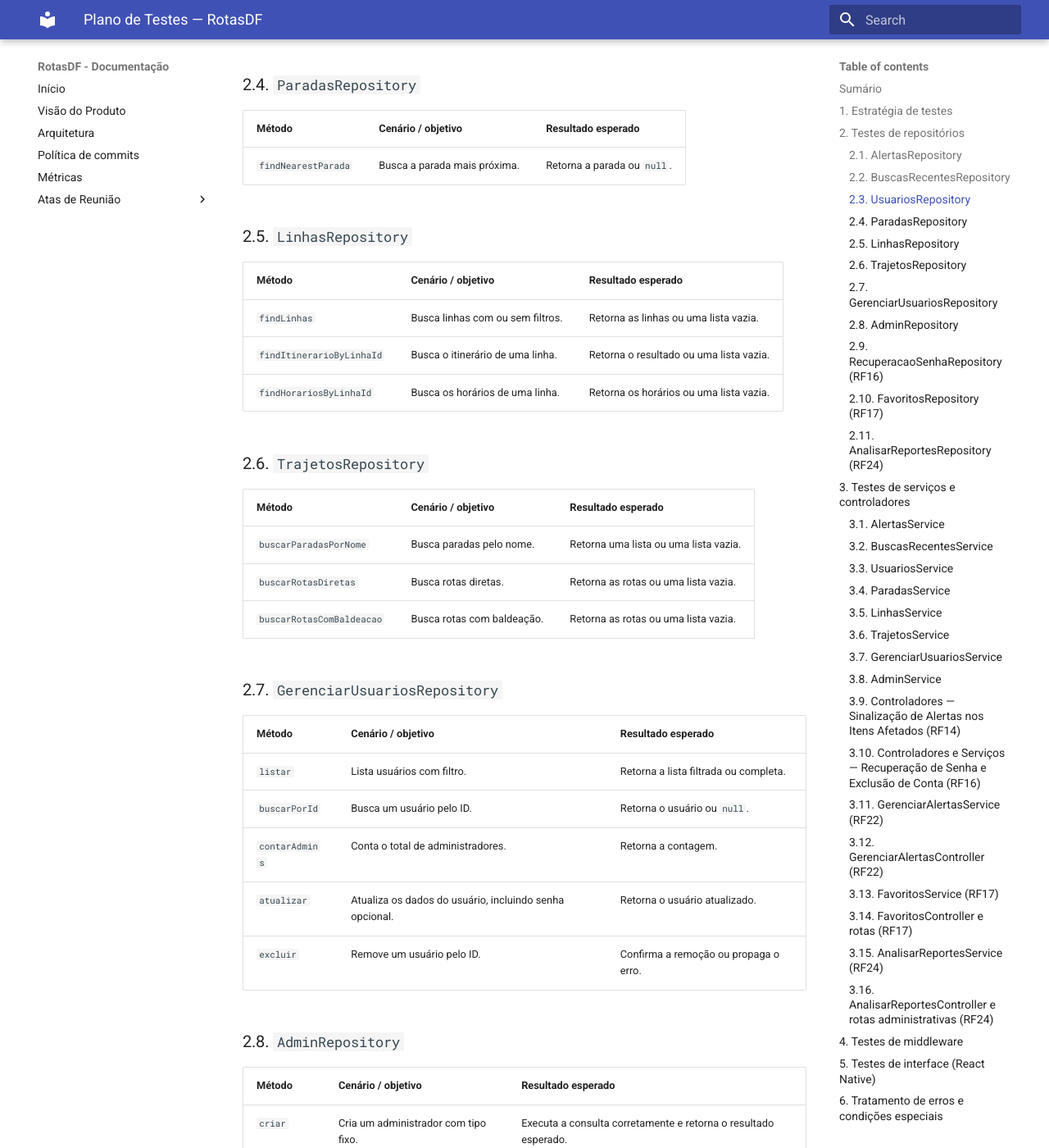
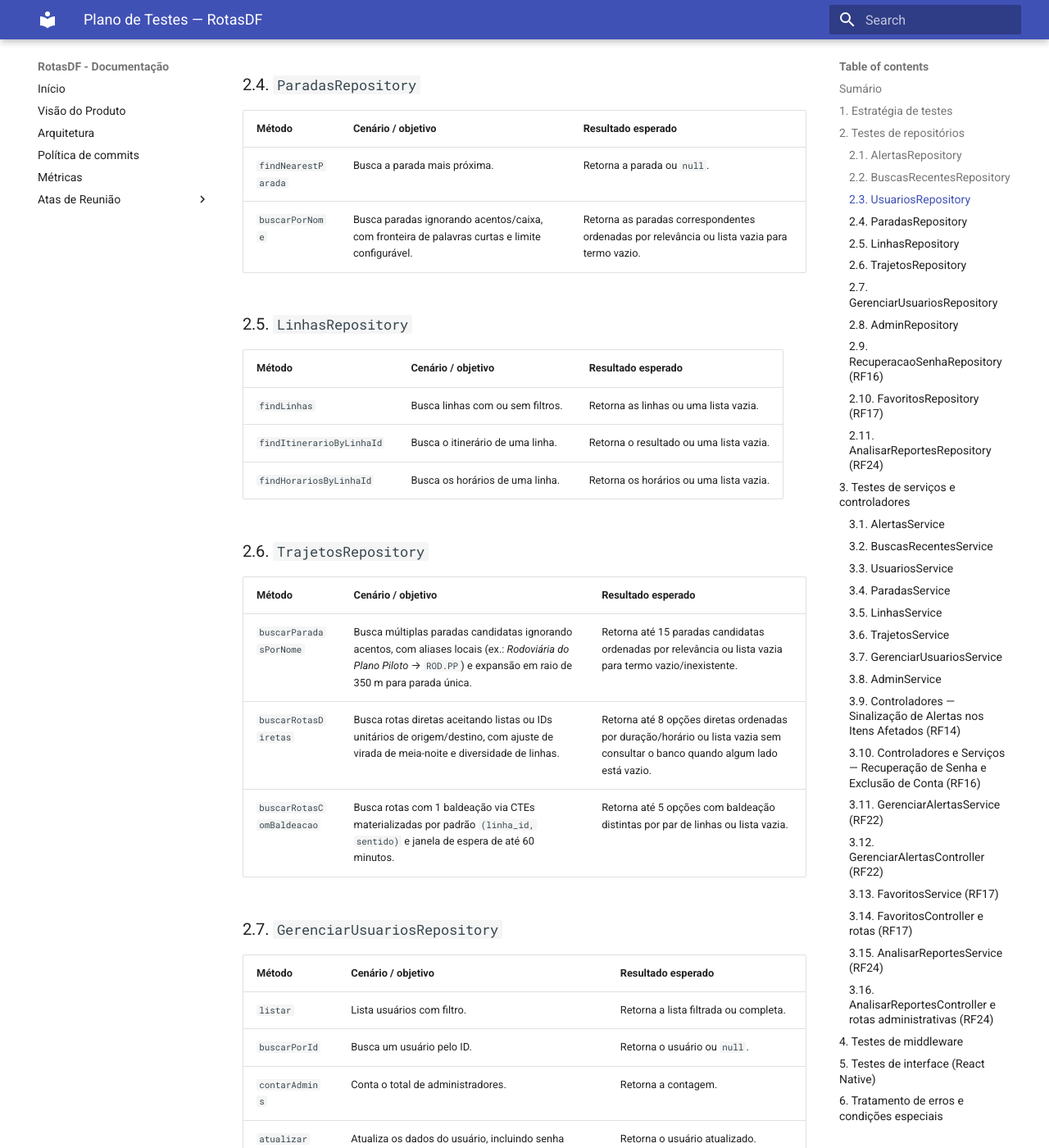
Before and after one commit to FGA0138-MDS-Ajax/2026.2-T02-Knuth, an MkDocs documentation site: the page built from docs/plano_de_testes_RotasDF.md, in a window 1280 px wide and 1400 px high, scrolled down 1907 px. Shown: the whole window at 82% size. Built offline with MkDocs 1.6.1 and Material for MkDocs 9.7.7, drawn with Linux system fonts in a browser that asks for light colours; some of the changed text lies outside the part shown.

Commit message:
docs(testes): atualiza casos de teste de busca de trajetos, normalizacao e autocomplete de paradas

```diff
--- a/docs/plano_de_testes_RotasDF.md
+++ b/docs/plano_de_testes_RotasDF.md
@@ -53,6 +53,7 @@
 | Método | Cenário / objetivo | Resultado esperado |
 |---|---|---|
 | `findNearestParada` | Busca a parada mais próxima. | Retorna a parada ou `null`. |
+| `buscarPorNome` | Busca paradas ignorando acentos/caixa, com fronteira de palavras curtas e limite configurável. | Retorna as paradas correspondentes ordenadas por relevância ou lista vazia para termo vazio. |
 
 ### 2.5. `LinhasRepository`
 
@@ -66,9 +67,9 @@
 
 | Método | Cenário / objetivo | Resultado esperado |
 |---|---|---|
-| `buscarParadasPorNome` | Busca paradas pelo nome. | Retorna uma lista ou uma lista vazia. |
-| `buscarRotasDiretas` | Busca rotas diretas. | Retorna as rotas ou uma lista vazia. |
-| `buscarRotasComBaldeacao` | Busca rotas com baldeação. | Retorna as rotas ou uma lista vazia. |
+| `buscarParadasPorNome` | Busca múltiplas paradas candidatas ignorando acentos, com aliases locais (ex.: *Rodoviária do Plano Piloto* → `ROD.PP`) e expansão em raio de 350 m para parada única. | Retorna até 15 paradas candidatas ordenadas por relevância ou lista vazia para termo vazio/inexistente. |
+| `buscarRotasDiretas` | Busca rotas diretas aceitando listas ou IDs unitários de origem/destino, com ajuste de virada de meia-noite e diversidade de linhas. | Retorna até 8 opções diretas ordenadas por duração/horário ou lista vazia sem consultar o banco quando algum lado está vazio. |
+| `buscarRotasComBaldeacao` | Busca rotas com 1 baldeação via CTEs materializadas por padrão `(linha_id, sentido)` e janela de espera de até 60 minutos. | Retorna até 5 opções com baldeação distintas por par de linhas ou lista vazia. |
 
 ### 2.7. `GerenciarUsuariosRepository`
 
@@ -148,6 +149,7 @@
 | Método | Cenário / objetivo | Resultado esperado |
 |---|---|---|
 | `obterParadaMaisProxima` | Busca a parada mais próxima usando latitude e longitude. | Retorna a parada, `null` ou um erro. |
+| `buscarParadas` | Valida o termo mínimo (2 caracteres) e o limite (1–25) para autocomplete (`GET /paradas`). | Retorna lista vazia para termos curtos/vazios ou repassa termo aparado e limite ao repositório. |
 
 ### 3.5. `LinhasService`
 
@@ -161,7 +163,7 @@
 
 | Método | Cenário / objetivo | Resultado esperado |
 |---|---|---|
-| `obterTrajetos` | Valida a origem e o destino e retorna rotas. | Retorna uma lista combinada de trajetos ou um erro. |
+| `obterTrajetos` | Resolve todas as paradas candidatas de origem e destino e combina rotas diretas e com baldeação. | Repassa todos os IDs candidatos ao repositório, retorna lista combinada de trajetos (diretas antes de baldeações) ou propaga erro. |
 
 ### 3.7. `GerenciarUsuariosService`
 
@@ -286,7 +288,7 @@
 | `ExcluirContaScreen` | Confirmação de senha e diálogo destrutivo para exclusão definitiva da própria conta (RF16). | Exige senha atual, solicita confirmação, chama `DELETE /usuarios/me`, limpa `AsyncStorage` (`@rotasdf_token`, `@rotasdf_usuario`, `@rotasdf_buscas_recentes`) e redireciona para `Linhas`. |
 | `ConfiguracoesScreen` | Exibição de perfil, limpeza de histórico, logout, atalho para reporte (RF19) e exclusão de conta para passageiros (RF16). | Exibe dados do passageiro logado, navega para `ReportarDivergencia`, mostra *"Excluir minha conta"* apenas para passageiros autenticados e executa logout. |
 | `dialogos` | Utilitário multiplataforma de alertas e confirmações (`mostrarAviso` e `confirmarAcao`) (RF16). | Utiliza `Alert.alert` no Android/iOS e `window.alert`/`window.confirm` na Web. |
-| `BuscarTrajetoScreen` | GPS, permissão, buscas, alerta na parada de origem (RF14) e favoritos de parada/trajeto (RF17). | Trata permissão de GPS e localização, exibe `AlertaBanner`, aceita origem/destino pré-preenchidos por rota, permite favoritar a parada próxima ou o trajeto e navega com `{ opcoes, origem, destino }`. |
+| `BuscarTrajetoScreen` | GPS, permissão, edição manual de origem, autocomplete de paradas (`GET /paradas`), buscas, alerta na parada de origem (RF14) e favoritos de parada/trajeto (RF17). | Trata permissão de GPS e localização, permite digitar outra origem manualmente e selecionar sugestões de paradas no destino, exibe `AlertaBanner`, aceita origem/destino pré-preenchidos por rota, permite favoritar a parada próxima ou o trajeto e navega com `{ opcoes, origem, destino }`. |
 | `ResultadoTrajetoScreen` | Exibição, navegação por opções, destaque de alertas (RF14) e favoritar trajeto pesquisado (RF17). | Exibe cartões de opções, baldeações, destaque `afetadaPorAlerta`, resumo `Origem → Destino` com `FavoritoEstrela` e navega para os detalhes. |
 | `TrajetoDetalheScreen` | Exibição detalhada das etapas e banner de alertas do trajeto (RF14). | Exibe `AlertaBanner` quando o trajeto é afetado por alerta vigente, lista etapas ordenadas com ícones e apresenta mensagem quando não há etapas. |
 | `GerenciarUsuariosScreen` | Listagem, filtros, navegação e erros. | Lista usuários, identifica o usuário atual, aplica filtros e apresenta alertas. |
```
